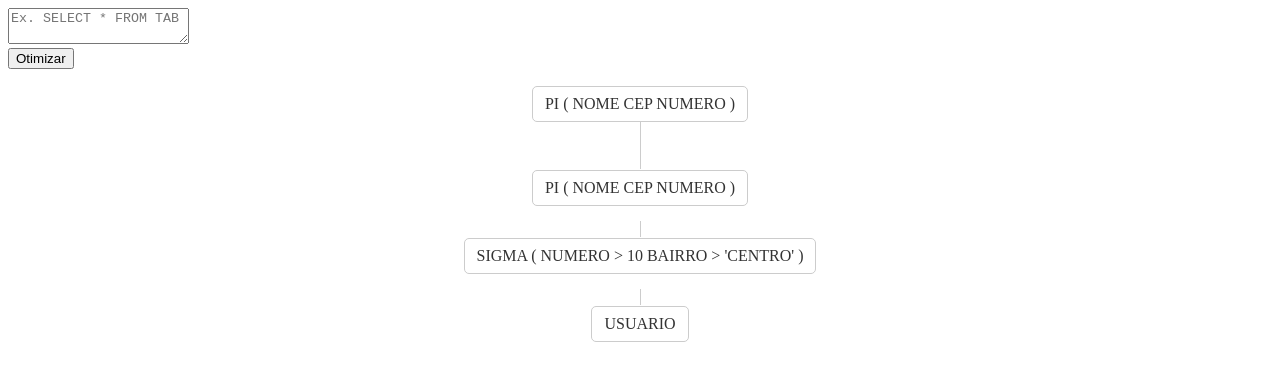
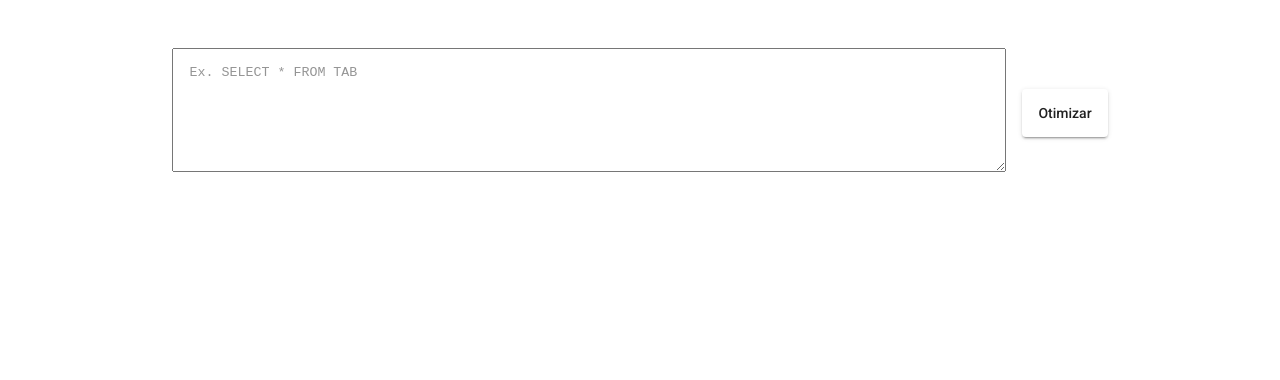
Before and after one commit to isthatME/Query-optmizer, an Angular app in the folder query-optmizer/: page / in a window 1280 px wide. Shown: the top 380 px of the page. Built offline with nearby package versions, Linux system fonts and the light colour scheme.

Commit message:
form styled

```diff
--- a/query-optmizer/angular.json
+++ b/query-optmizer/angular.json
@@ -24,6 +24,7 @@
               "src/assets"
             ],
             "styles": [
+              "./node_modules/@angular/material/prebuilt-themes/indigo-pink.css",
               "src/styles.css"
             ],
             "scripts": []
@@ -87,6 +88,7 @@
               "src/assets"
             ],
             "styles": [
+              "./node_modules/@angular/material/prebuilt-themes/indigo-pink.css",
               "src/styles.css"
             ],
             "scripts": []
--- a/query-optmizer/package.json
+++ b/query-optmizer/package.json
@@ -12,10 +12,12 @@
   "private": true,
   "dependencies": {
     "@angular/animations": "~11.0.6",
+    "@angular/cdk": "^11.2.12",
     "@angular/common": "~11.0.6",
     "@angular/compiler": "~11.0.6",
     "@angular/core": "~11.0.6",
     "@angular/forms": "~11.0.6",
+    "@angular/material": "^11.2.12",
     "@angular/platform-browser": "~11.0.6",
     "@angular/platform-browser-dynamic": "~11.0.6",
     "@angular/router": "~11.0.6",
--- a/query-optmizer/src/app/app.component.html
+++ b/query-optmizer/src/app/app.component.html
@@ -1,8 +1,10 @@
-<form [formGroup]="form">
-    <textarea matInput formControlName="query" placeholder="Ex. SELECT * FROM TAB" class="text-area"></textarea>
-    <button (click)="onSubmit(form)">Otimizar</button>
-</form>
-<div class="tree">
+<div class="form">
+    <form [formGroup]="form">
+        <textarea matInput  rows="6" formControlName="query" placeholder="Ex. SELECT * FROM TAB" class="text-area"></textarea>
+    </form>
+    <button mat-raised-button (click)="onSubmit(form)">Otimizar</button>
+</div>
+<div class="tree" *ngIf="isValid">
     <ul>
         <li>
             <a href="#">{{ projecaoPrincipal }}</a>
--- a/query-optmizer/src/app/app.component.scss
+++ b/query-optmizer/src/app/app.component.scss
@@ -1,9 +1,21 @@
 body {
     font-family: sans-serif;
   }
- form{
-    width: 6rem;
-  }
+.form{
+  display: flex;
+  width: 100%;
+  justify-content: center;
+  margin-top: 3rem  ;
+}
+.form button  {
+  height: 3rem;
+  margin-left: 1rem;
+  align-self: center;
+}
+.form textarea {
+  width: 50rem;
+  padding: 1rem;
+}
   $border-width: 1px;
   $reverse: false;
 
--- a/query-optmizer/src/app/app.component.ts
+++ b/query-optmizer/src/app/app.component.ts
@@ -37,22 +37,26 @@ export class AppComponent implements OnInit {
     `SELECT USUARIO.NOME, USUARIO.CEP,NUMERO  FROM  USUARIO
     JOIN CONTAS
     ON CONTAS.USUARIO_IDUSUARIO = USUARIO.IDUSUARIO
-    WHERE NUMERO > 10 AND BAIRRO > 'CENTRO' AND SALDOINICIAL = 0
+    WHERE NUMERO > 10 AND BAIRRO = 'CENTRO' AND SALDOINICIAL > 0
     ORDER BY BAIRRO, NUMERO, NOME`
 
   query2: string =
     `SELECT USUARIO.NOME, USUARIO.CEP,NUMERO  FROM  USUARIO
   WHERE NUMERO > 10 AND BAIRRO > 'CENTRO'
   ORDER BY BAIRRO, NUMERO, NOME`
-
+  isValid = false;
   ngOnInit() {
     this.form = this.fb.group({
       query: [null, Validators.required]
     })
-    this.analizadorLexico(this.query2);
   }
 
   onSubmit(form: FormGroup) {
+    this.juncoes = []
+    this.projecaoPrincipal = ''
+    this.query = form.value.query
+    this.analizadorLexico(this.query);
+    this.isValid = true;
   }
 
   verificadorDeQuery(campos, tabelas): boolean {
--- a/query-optmizer/src/index.html
+++ b/query-optmizer/src/index.html
@@ -6,8 +6,11 @@
   <base href="/">
   <meta name="viewport" content="width=device-width, initial-scale=1">
   <link rel="icon" type="image/x-icon" href="favicon.ico">
+  <link rel="preconnect" href="https://fonts.gstatic.com">
+  <link href="https://fonts.googleapis.com/css2?family=Roboto:wght@300;400;500&display=swap" rel="stylesheet">
+  <link href="https://fonts.googleapis.com/icon?family=Material+Icons" rel="stylesheet">
 </head>
-<body>
+<body class="mat-typography">
   <app-root></app-root>
 </body>
 </html>
--- a/query-optmizer/src/styles.css
+++ b/query-optmizer/src/styles.css
@@ -1 +1,4 @@
 /* You can add global styles to this file, and also import other style files */
+
+html, body { height: 100%; }
+body { margin: 0; font-family: Roboto, "Helvetica Neue", sans-serif; }
```
Also changed, not shown: query-optmizer/src/app/app.module.ts (+7 -1 lines), 1 other file (tests, documents, lock files or other folders).
